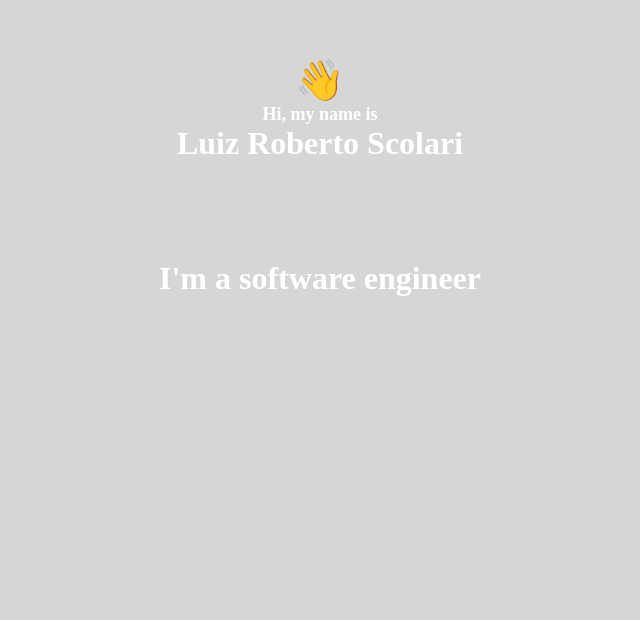
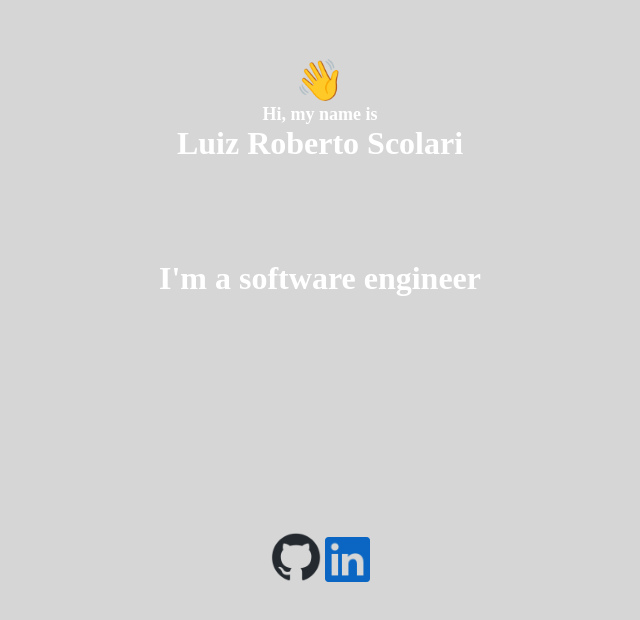
Before and after one commit to LuizScolari/LuizScolari.github.io, a plain HTML site: page templates/index.html in a window 1280 px wide. Shown: the part 118-738 px from the top of the page, without its empty margins (320-960 px from the left). Drawn offline with Linux system fonts and the light colour scheme.

Commit message:
adding imgs and logos

```diff
--- a/style/style.css
+++ b/style/style.css
@@ -33,3 +33,18 @@
     height: 60px;
     margin-top: 20px;
 }
+#images{
+    width: 200px;
+    height: 50px;
+    margin-top: 350px;
+    left: 50%;
+    transform: translate(-50%);
+    position: absolute;
+    text-align: center;
+}
+.gitlogo{
+    width: 50px;
+}
+.linkedlogo{
+    width: 45px;
+}
--- a/templates/index.html
+++ b/templates/index.html
@@ -19,6 +19,11 @@
             <div id="animated-text"></div>
             <h1 class="profession">I'm a software engineer</h1>
         </div>
+
+        <div id="images">
+            <img class="gitlogo" src="../images/githubLogo/github-mark.png">
+            <img class="linkedlogo" src="../images/linkedinLogo/In-Blue-96.png">
+        </div>
     </div>
 </body>
 </html>
```
Also changed, not shown: images/githubLogo/github-mark-white.png (added), images/githubLogo/github-mark.png (added), images/linkedinLogo/In-Blue-96.png (added), images/linkedinLogo/In-White-96.png (added), 2 other files.
